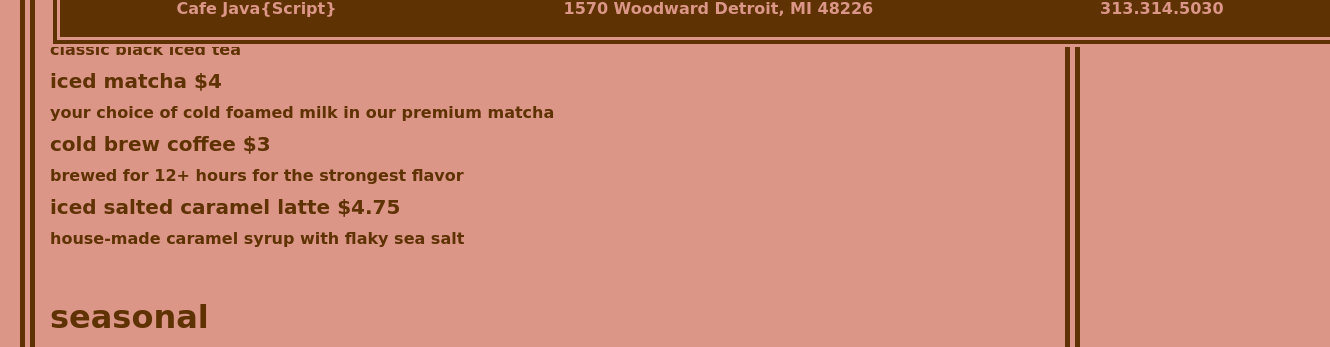
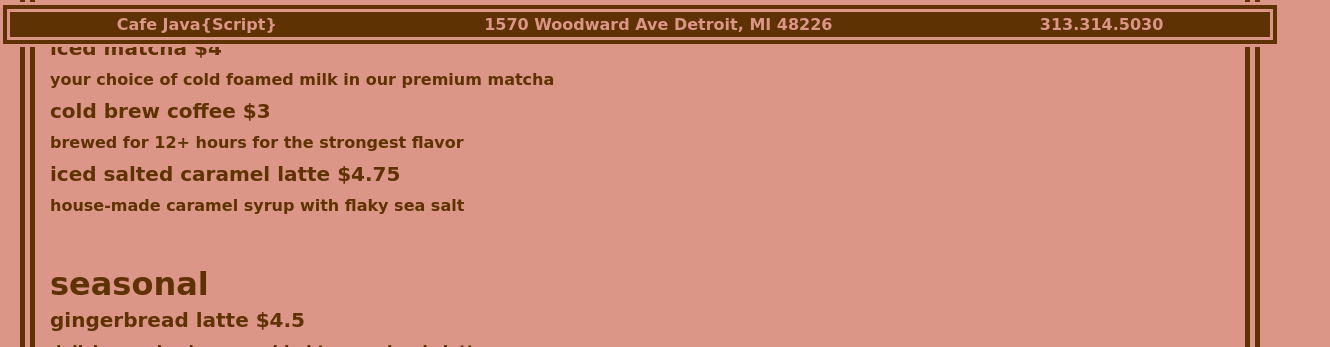
Before and after one commit to thishastobenoah/js-project-1, a plain HTML site: page index.html in a window 1280 px wide. Shown: the part 753-1100 px from the top of the page, 1330 px wide, since content can reach past the window. Drawn offline with Linux system fonts and the light colour scheme; a web font is replaced by a local one.

Commit message:
styling changes 11/19

```diff
--- a/index.html
+++ b/index.html
@@ -7,7 +7,6 @@
     <link href="https://fonts.googleapis.com/css2?family=Grandiflora+One&display=swap" rel="stylesheet">
   </head>
 
-  <div class="container">
 
   <body>
 
@@ -152,13 +151,16 @@
                 </div>
 
 
+
+            </main>
+
             <footer class="list-container">
                 <ol class="horizontal-list">
                     <li>
                         Cafe Java{Script}
                     </li>
                     <li>
-                    1570 Woodward
+                        1570 Woodward Ave
                         Detroit, MI 48226
                     </li>
                     <li>
@@ -167,8 +169,6 @@
                 </ol>
             </footer>
 
-    </main>
         </body>
-</div>
 <script src="script.js"></script>
 </html>
--- a/style.css
+++ b/style.css
@@ -1,8 +1,8 @@
-/* * {
+* {
     margin: 0;
     padding: 0;
     box-sizing: border-box;
-} */
+}
 
 .container {
     width: 100vw;
@@ -20,15 +20,13 @@ body {
     border: 15px double #DC9687;
     padding: 15px;
     margin: 20px;
-    width: 100%;
-    max-width: 1000px;
+    margin-bottom: 60px;
 }
 
 header {
     color: #DC9687;
     text-align: center;
     font-size: 75px;
-    text-align: center;
 }
 
 h1 {
@@ -112,9 +110,6 @@ footer {
         background-color: #DC9687;
         font-family: 'Grandiflora One', cursive;
         border: 15px double #5E3203;
-        width: 100%;
-        max-width: 1000px;
-
     }
 
     header {
@@ -147,6 +142,7 @@ footer {
         width: 100vw;
         background-color: #5E3203;
         bottom: 0;
+        left: 0;
         padding: 0;
         margin: 0;
         border: 10px double #DC9687;
```
Lines whose indentation alone changed are shown as unchanged.
